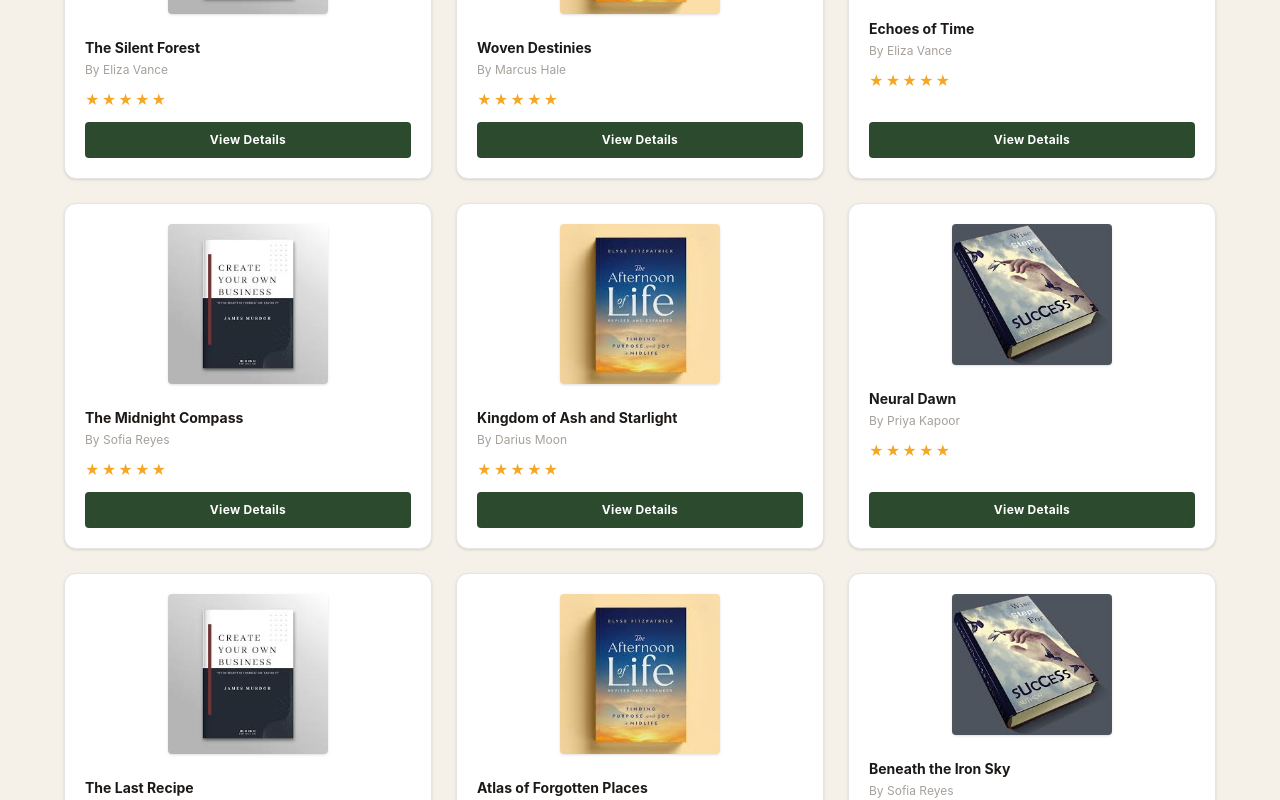
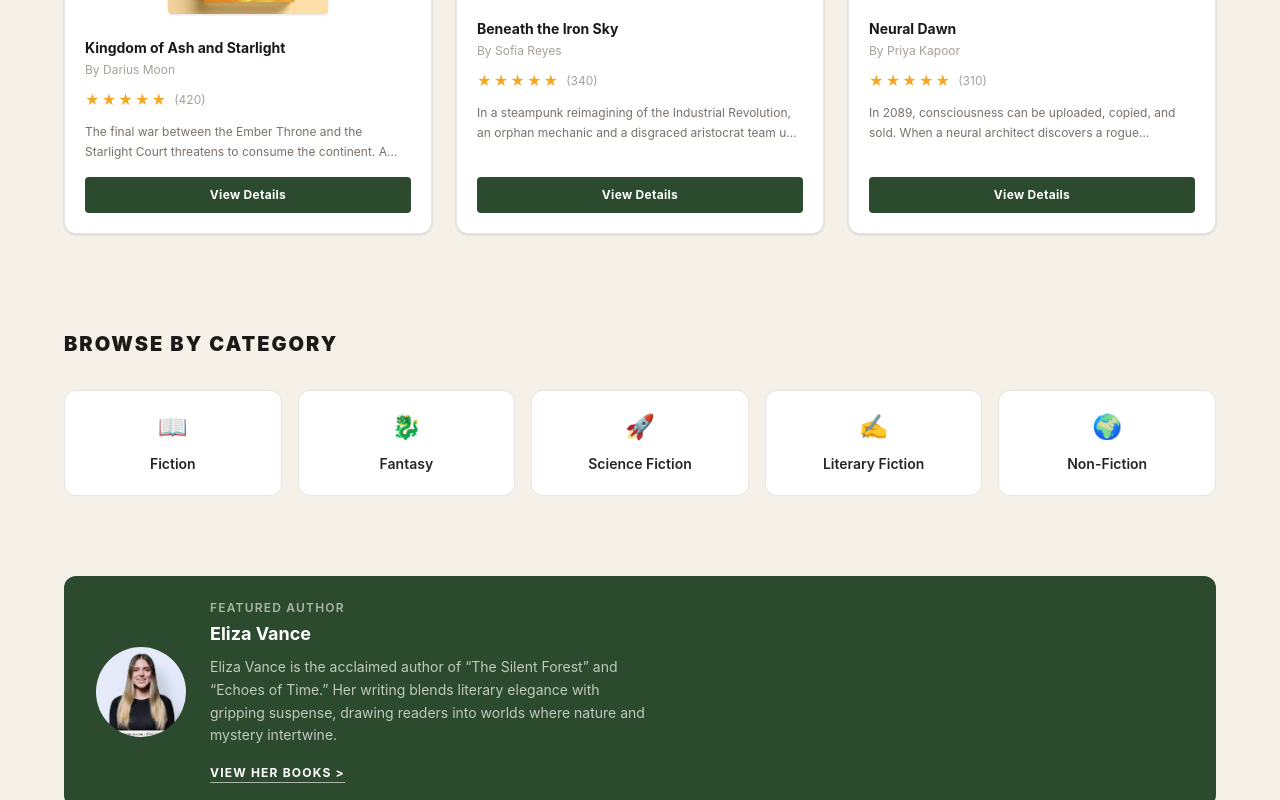
Before and after one commit to SughnenWeb3/lumen_books, a Next.js app: page / in a window 1280 px wide. Shown: the part 720-1520 px from the top of the page. Built offline with nearby package versions, Linux system fonts and the light colour scheme.

Commit message:
connect landing page components to dummy data

```diff
--- a/app/components/Categories.tsx
+++ b/app/components/Categories.tsx
@@ -1,4 +1,41 @@
+import Link from 'next/link';
+import { getCategories } from '../lib/data';
 
-export default function Categories() {
-  return null;
+const categoryIcons: Record<string, string> = {
+  Fiction: '📖',
+  Fantasy: '🐉',
+  'Science Fiction': '🚀',
+  'Literary Fiction': '✍️',
+  'Non-Fiction': '🌍',
+};
+
+export default async function Categories() {
+  const categories = await getCategories();
+
+  return (
+    <section className="bg-[#f5f0e8] px-6 py-12">
+      <div className="max-w-6xl mx-auto">
+        <h2 className="text-xl font-black uppercase tracking-widest text-stone-900 mb-8">
+          Browse by Category
+        </h2>
+
+        <div className="grid grid-cols-2 md:grid-cols-5 gap-4">
+          {categories.map((category) => (
+            <Link
+              key={category}
+              href={`/books?category=${encodeURIComponent(category)}`}
+              className="bg-white border border-stone-200 rounded-xl p-5 text-center hover:border-[#2c4a2e] hover:shadow-md transition-all group"
+            >
+              <span className="text-2xl block mb-2">
+                {categoryIcons[category] ?? '📚'}
+              </span>
+              <span className="text-sm font-semibold text-stone-800 group-hover:text-[#2c4a2e] transition-colors">
+                {category}
+              </span>
+            </Link>
+          ))}
+        </div>
+      </div>
+    </section>
+  );
 }
--- a/app/components/FeaturedAuthors.tsx
+++ b/app/components/FeaturedAuthors.tsx
@@ -1,5 +1,5 @@
-import Image from "next/image";
-import Link from "next/link";
+import Image from 'next/image';
+import Link from 'next/link';
 
 export default function FeaturedAuthors() {
   return (
@@ -24,14 +24,16 @@ export default function FeaturedAuthors() {
             </p>
             <h2 className="text-white font-bold text-lg mb-2">Eliza Vance</h2>
             <p className="text-white/70 text-sm leading-relaxed max-w-md mb-3">
-              Eliza Vence is a perfectly oecried about initiarly rendecion, legible liliers,
-              and enhance thenoricst and successes and more.
+              Eliza Vance is the acclaimed author of &ldquo;The Silent
+              Forest&rdquo; and &ldquo;Echoes of Time.&rdquo; Her writing
+              blends literary elegance with gripping suspense, drawing readers
+              into worlds where nature and mystery intertwine.
             </p>
             <Link
-              href="/authors/eliza-vance"
+              href="/books?q=Eliza+Vance"
               className="text-white text-xs font-bold uppercase tracking-widest border-b border-white/60 pb-0.5 hover:border-white transition-colors"
             >
-              Learn More &gt;
+              View Her Books &gt;
             </Link>
           </div>
         </div>
--- a/app/components/FeaturedBooks.tsx
+++ b/app/components/FeaturedBooks.tsx
@@ -1,8 +1,9 @@
-import Image from "next/image";
-import { getBooks } from "../lib/data";
+import Image from 'next/image';
+import Link from 'next/link';
+import { getFeaturedBooks } from '../lib/data';
 
 export default async function FeaturedBooks() {
-  const books = await getBooks();
+  const books = await getFeaturedBooks(3);
 
   return (
     <section className="bg-[#f5f0e8] px-6 py-12">
@@ -32,15 +33,27 @@ export default async function FeaturedBooks() {
               </h3>
               <p className="text-stone-400 text-xs mt-1">By {book.author}</p>
 
-              <div className="flex gap-0.5 my-3 text-[#f5a623] text-sm">
-                {"★★★★★".split("").map((star, i) => (
-                  <span key={i}>{star}</span>
-                ))}
+              <div className="flex items-center gap-2 my-3">
+                <div className="flex gap-0.5 text-[#f5a623] text-sm">
+                  {'★★★★★'.split('').map((star, i) => (
+                    <span key={i}>{star}</span>
+                  ))}
+                </div>
+                <span className="text-stone-400 text-xs">
+                  ({book.ratingsCount})
+                </span>
               </div>
 
-              <button className="mt-auto w-full bg-[#2c4a2e] text-white text-xs font-bold py-2.5 rounded hover:bg-[#3a5c3c] transition-colors tracking-wide">
+              <p className="text-stone-500 text-xs leading-relaxed mb-4 line-clamp-2">
+                {book.description}
+              </p>
+
+              <Link
+                href={`/books/${book.slug}`}
+                className="mt-auto w-full block text-center bg-[#2c4a2e] text-white text-xs font-bold py-2.5 rounded hover:bg-[#3a5c3c] transition-colors tracking-wide"
+              >
                 View Details
-              </button>
+              </Link>
             </div>
           ))}
         </div>
```
